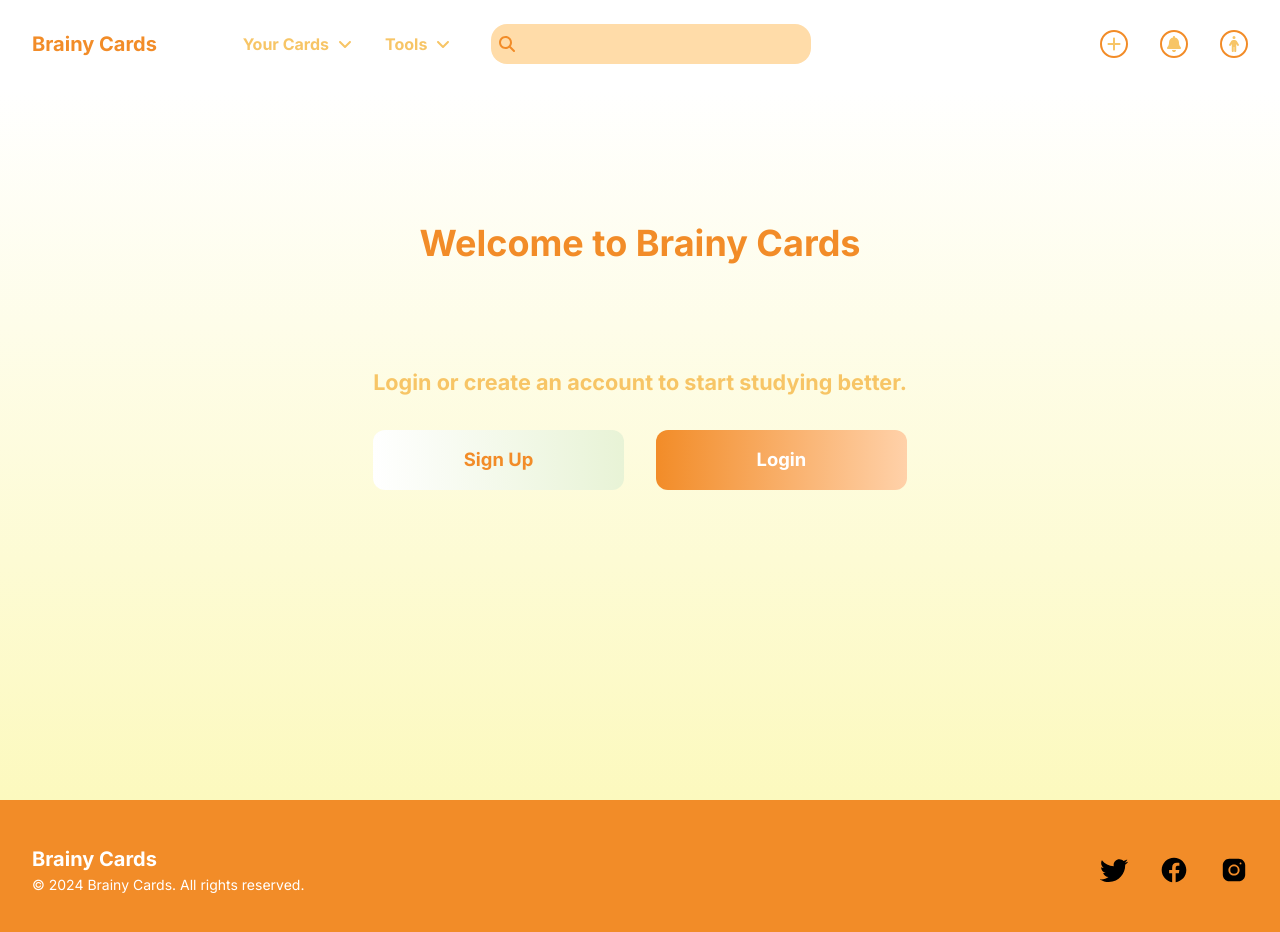
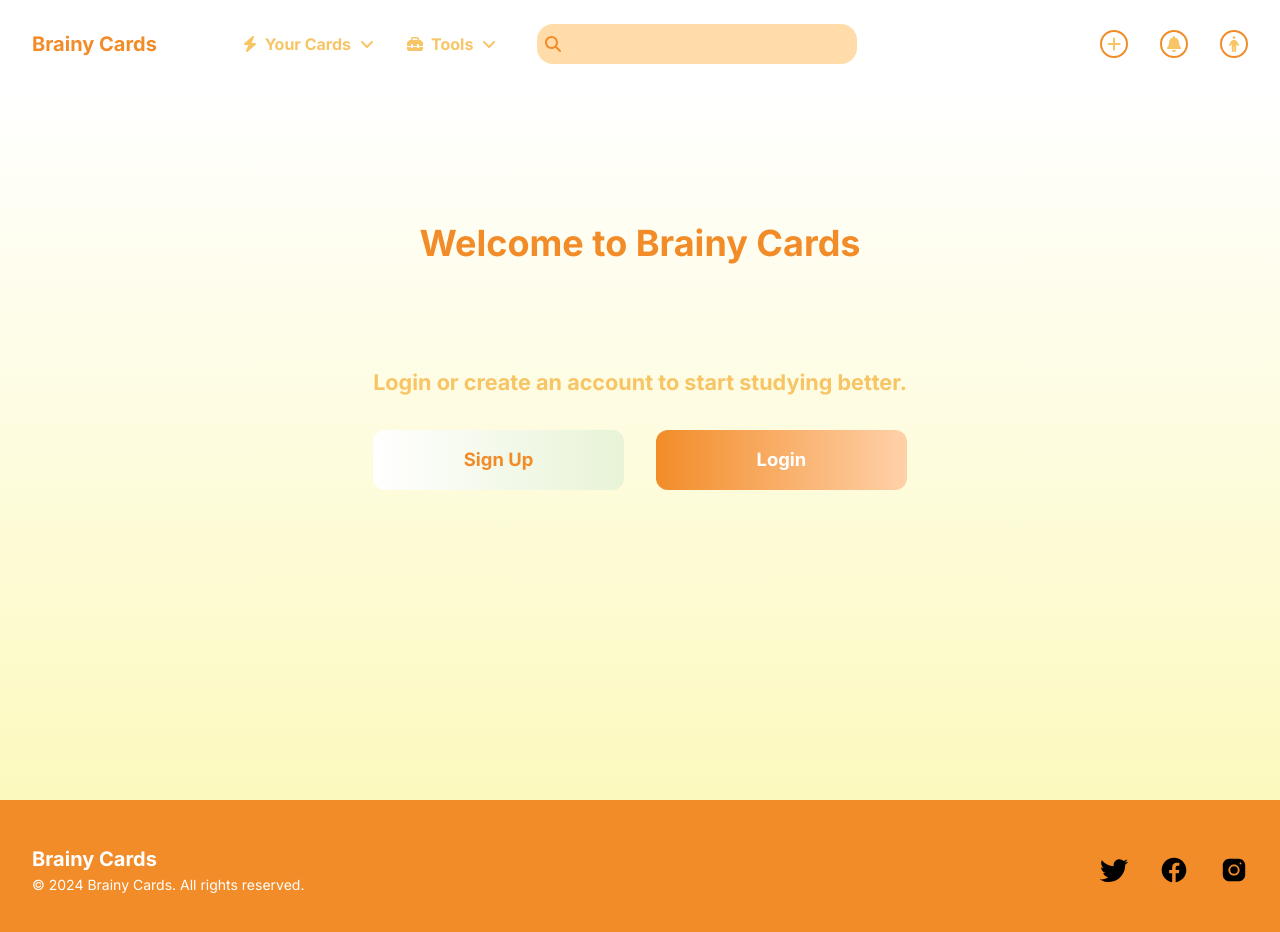
Before and after one commit to Sisahga/brainy-cards, a Next.js app: page / in a window 1280 px wide. Shown: the top 932 px of the page. Built offline with nearby package versions, Linux system fonts and the light colour scheme.

Commit message:
added more icons and fixed onload problems

```diff
--- a/components/navbar/Navbar.js
+++ b/components/navbar/Navbar.js
@@ -1,6 +1,6 @@
 "use client";
 
-import React, { useEffect } from "react";
+import React, { useEffect, useState } from "react";
 import "@/styles/Navbar.css";
 import { FontAwesomeIcon } from "@fortawesome/react-fontawesome";
 import {
@@ -8,6 +8,8 @@ import {
   faPlus,
   faBell,
   faPerson,
+  faToolbox,
+  faBolt,
 } from "@fortawesome/free-solid-svg-icons";
 import SearchBar from "./search-bar/SearchBar";
 import Link from "next/link";
@@ -20,6 +22,12 @@ const Navbar = () => {
     "SOEN 343 Final",
   ];
   const tools = ["Flashcards", "Quizzes", "Study Guide", "Upload Notes"];
+
+  const [isLoaded, setIsLoaded] = useState(false);
+
+  useEffect(() => {
+    setIsLoaded(true);
+  }, []);
 
   const handleYourCardsClicked = () => {
     const cardsNavDropdown = document.getElementById("cardsNavDropdown");
@@ -60,7 +68,7 @@ const Navbar = () => {
           if (liDropdown.classList.contains("clicked")) {
             if (!liDropdown.contains(e.target)) {
               liDropdown.classList.remove("clicked");
-              const angleDown = liDropdown.querySelector("svg");
+              const angleDown = liDropdown.querySelectorAll("svg")[1];
               angleDown.style.transform = "rotate(0deg)";
               const dropdownContent = liDropdown.nextElementSibling;
               dropdownContent.style.display = "none";
@@ -93,6 +101,10 @@ const Navbar = () => {
                   className={`navItem flex items-center navItemDropdown`}
                   onClick={handleYourCardsClicked}
                 >
+                  <FontAwesomeIcon
+                    icon={faBolt}
+                    style={{ display: isLoaded ? "block" : "none" }}
+                  />
                   <b>Your Cards</b>
                   <FontAwesomeIcon
                     icon={faAngleDown}
@@ -106,9 +118,11 @@ const Navbar = () => {
                   style={{ display: "none" }}
                 >
                   {userCards.map((card) => (
-                    <li className="cardItem" key={card}>
-                      <b>{card}</b>
-                    </li>
+                    <Link href={"/flashcards"}>
+                      <li className="cardItem" key={card}>
+                        <b>{card}</b>
+                      </li>
+                    </Link>
                   ))}
                 </ul>
               </div>
@@ -118,6 +132,10 @@ const Navbar = () => {
                   className="navItem flex items-center navItemDropdown"
                   onClick={handleToolsClicked}
                 >
+                  <FontAwesomeIcon
+                    icon={faToolbox}
+                    style={{ display: isLoaded ? "block" : "none" }}
+                  />
                   <b>Tools</b>
                   <FontAwesomeIcon
                     icon={faAngleDown}
--- a/components/navbar/search-bar/SearchBar.js
+++ b/components/navbar/search-bar/SearchBar.js
@@ -1,8 +1,17 @@
-import React from "react";
+"use client";
+import React, { useEffect } from "react";
+import { useState } from "react";
 import { FontAwesomeIcon } from "@fortawesome/react-fontawesome";
 import { faSearch } from "@fortawesome/free-solid-svg-icons";
+import { set } from "mongoose";
 
 const SearchBar = () => {
+  const [isLoaded, setIsLoaded] = useState(false);
+
+  useEffect(() => {
+    setIsLoaded(true);
+  }, []);
+
   const handleSearchSubmit = (e) => {
     if (e.key === "Enter") {
       const searchBarInput = document.getElementById("searchBarInput");
@@ -20,6 +29,11 @@ const SearchBar = () => {
     }
   };
 
+  const handleIconLoad = () => {
+    const searchIcon = document.getElementById("searchIcon");
+    searchIcon.style.display = "block";
+  };
+
   return (
     <div
       className="searchBarCtn flex items-center"
@@ -34,7 +48,13 @@ const SearchBar = () => {
         style={{ color: "var(--mid-orange)" }}
         autoComplete="off"
       />
-      <FontAwesomeIcon icon={faSearch} className="searchIcon" />
+      <FontAwesomeIcon
+        id="searchIcon"
+        icon={faSearch}
+        className="searchIcon"
+        size="1x"
+        style={{ visibility: isLoaded ? "visible" : "hidden" }}
+      />
     </div>
   );
 };
```
